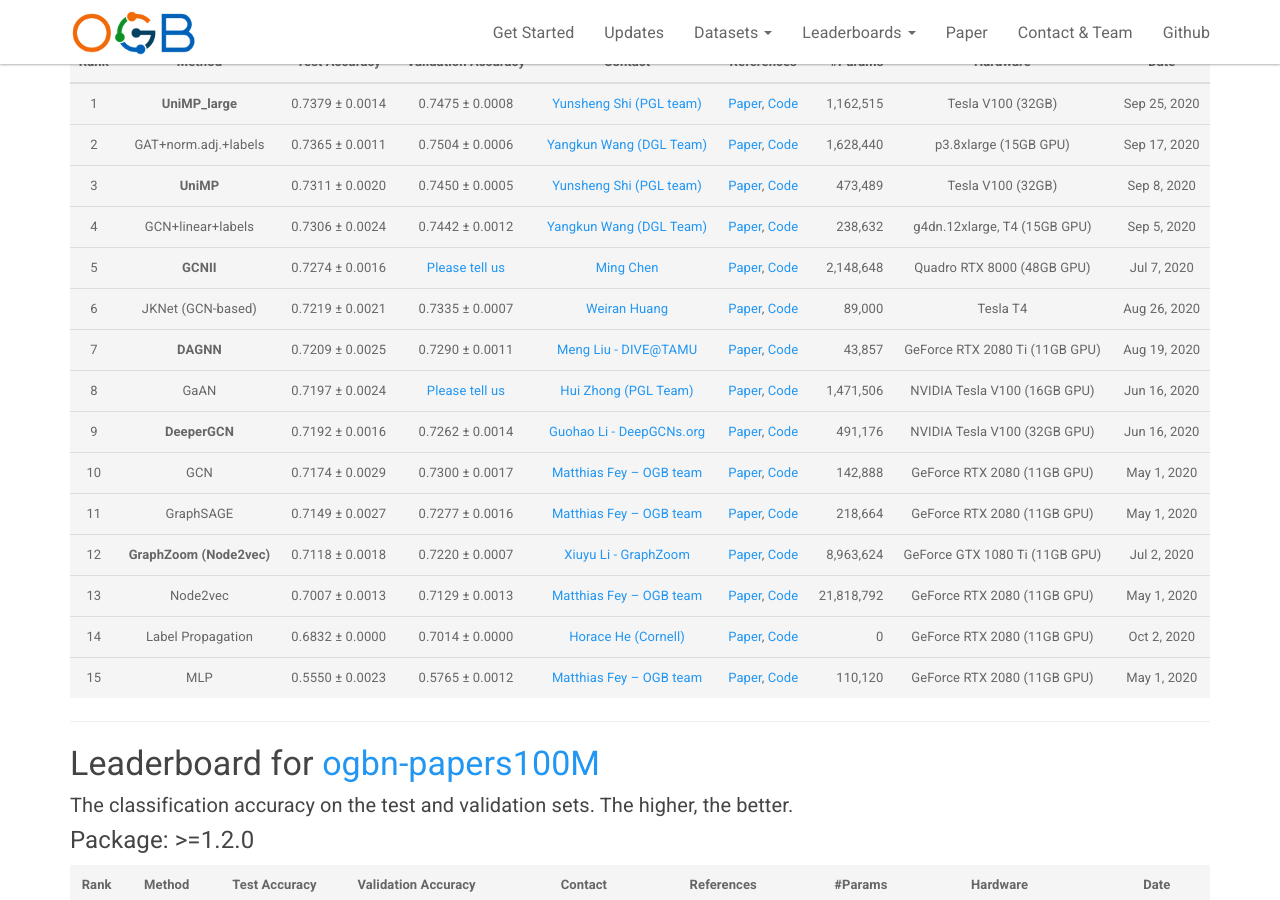
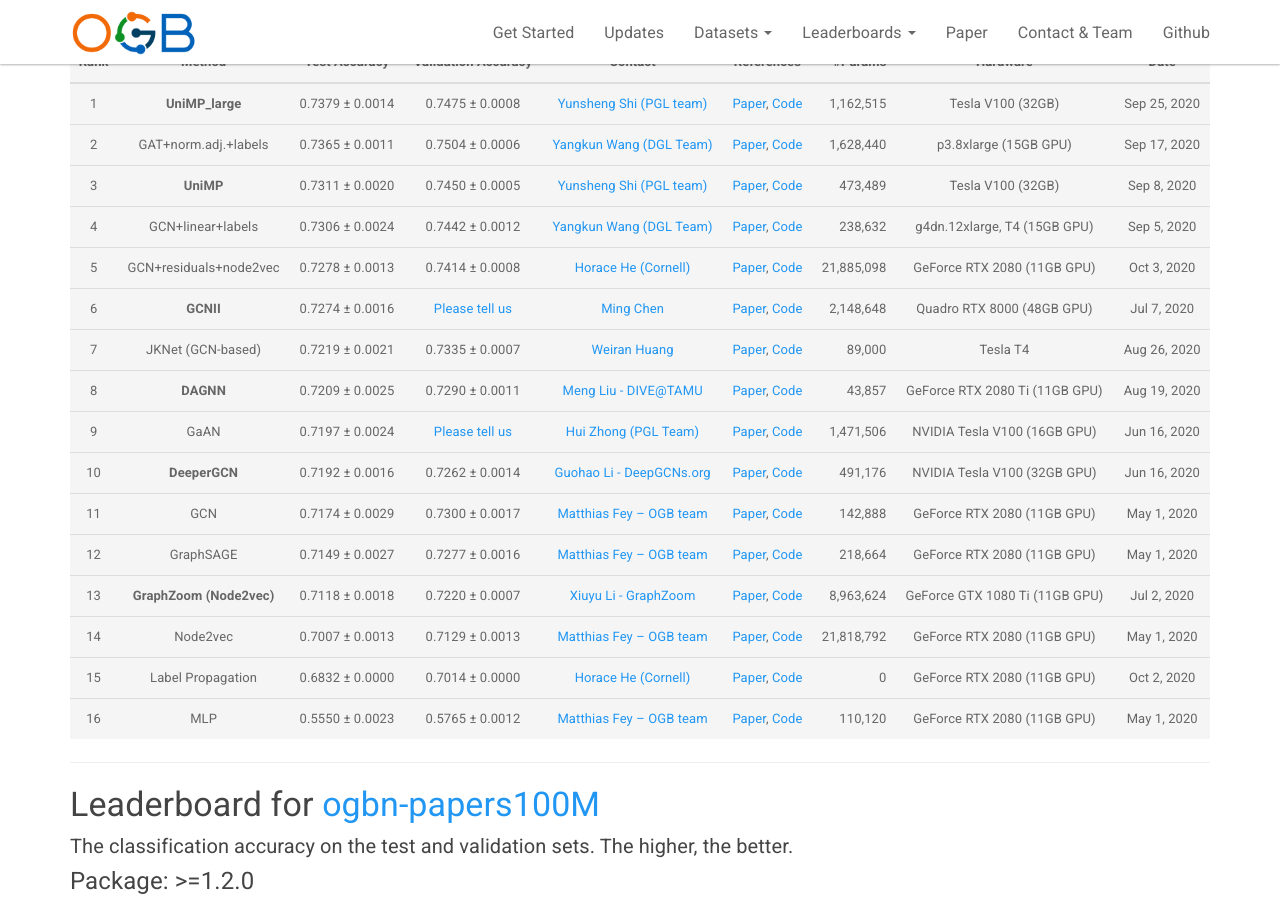
Before and after one commit to snap-stanford/ogb-web, a Jekyll site: the page built from _docs/leaderboard/leader_nodeprop.md, in a window 1280 px wide and 900 px high, scrolled down 1936 px. Built offline with Jekyll 4.4.1, drawn with Linux system fonts in a browser that asks for light colours.

Commit message:
updateleaderboard

```diff
--- a/_docs/leaderboard/leader_nodeprop.md
+++ b/_docs/leaderboard/leader_nodeprop.md
@@ -80,17 +80,18 @@ The **bold** method name indicates that the implementation is **official** (by t
 |  2  |  GAT+norm.adj.+labels  | 0.7365 ± 0.0011   | 0.7504 ± 0.0006 | [Yangkun Wang (DGL Team)](mailto:wyangkun@amazon.com) | [Paper](https://arxiv.org/abs/1710.10903), [Code](https://github.com/dmlc/dgl/tree/master/examples/pytorch/ogb/ogbn-arxiv) | 1,628,440 | p3.8xlarge (15GB GPU) | Sep 17, 2020 |
 |  3  |  **UniMP**  | 0.7311 ± 0.0020   | 0.7450 ± 0.0005 |[Yunsheng Shi (PGL team)](mailto:shiyunsheng01@baidu.com) | [Paper](https://arxiv.org/pdf/2009.03509.pdf), [Code](https://github.com/PaddlePaddle/PGL/tree/main/ogb_examples/nodeproppred/unimp) | 473,489 | Tesla V100 (32GB) | Sep 8, 2020 |
 |  4  |  GCN+linear+labels  | 0.7306 ± 0.0024   | 0.7442 ± 0.0012 | [Yangkun Wang (DGL Team)](mailto:wyangkun@amazon.com) | [Paper](https://arxiv.org/abs/1609.02907), [Code](https://github.com/dmlc/dgl/tree/master/examples/pytorch/ogb/ogbn-arxiv) | 238,632 | g4dn.12xlarge, T4 (15GB GPU) | Sep 5, 2020 |
-|  5  |  **GCNII**  | 0.7274 ± 0.0016   | [Please tell us](mailto:ogb@cs.stanford.edu) |[Ming Chen](mailto:chennnming@outlook.com) | [Paper](https://arxiv.org/abs/2007.02133), [Code](https://github.com/chennnM/GCNII/tree/master/PyG/ogbn-arxiv) | 2,148,648 | Quadro RTX 8000 (48GB GPU) | Jul 7, 2020 |
-|  6  |  JKNet (GCN-based)  | 0.7219 ± 0.0021   | 0.7335 ± 0.0007 | [Weiran Huang](mailto:huangweiran1998@outlook.com) | [Paper](https://arxiv.org/pdf/1806.03536.pdf), [Code](https://github.com/EtoDemerzel0427/ogbn-arxiv-baselines/blob/master/JKNet.py) | 89,000 | Tesla T4 | Aug 26, 2020 |
-|  7  |  **DAGNN**  | 0.7209 ± 0.0025   | 0.7290 ± 0.0011 |[Meng Liu - DIVE@TAMU](mailto:mengliu@tamu.edu) | [Paper](https://arxiv.org/abs/2007.09296), [Code](https://github.com/mengliu1998/DeeperGNN) | 43,857 | GeForce RTX 2080 Ti (11GB GPU) | Aug 19, 2020 |
-|  8  |  GaAN  | 0.7197 ± 0.0024   | [Please tell us](mailto:ogb@cs.stanford.edu) | [Hui Zhong (PGL Team)](mailto:zhonghui03@baidu.com) | [Paper](https://arxiv.org/abs/1803.07294), [Code](https://github.com/PaddlePaddle/PGL/tree/master/ogb_examples/nodeproppred/ogbn-arxiv) | 1,471,506 | NVIDIA Tesla V100 (16GB GPU) | Jun 16, 2020 |
-|  9  |  **DeeperGCN**  | 0.7192 ± 0.0016   | 0.7262 ± 0.0014 |[Guohao Li - DeepGCNs.org](mailto:guohao.li@kaust.edu.sa) | [Paper](https://arxiv.org/abs/2006.07739), [Code](https://github.com/lightaime/deep_gcns_torch/tree/master/examples/ogb) | 491,176 | NVIDIA Tesla V100 (32GB GPU) | Jun 16, 2020 |
-|  10  |  GCN  | 0.7174 ± 0.0029   | 0.7300 ± 0.0017 | [Matthias Fey -- OGB team](mailto:matthias.fey@tu-dortmund.de) | [Paper](https://arxiv.org/abs/1609.02907), [Code](https://github.com/snap-stanford/ogb/tree/master/examples/nodeproppred/arxiv) | 142,888 | GeForce RTX 2080 (11GB GPU) | May 1, 2020 |
-|  11  |  GraphSAGE  | 0.7149 ± 0.0027   | 0.7277 ± 0.0016 | [Matthias Fey -- OGB team](mailto:matthias.fey@tu-dortmund.de) | [Paper](https://arxiv.org/abs/1706.02216), [Code](https://github.com/snap-stanford/ogb/tree/master/examples/nodeproppred/arxiv) | 218,664 | GeForce RTX 2080 (11GB GPU) | May 1, 2020 |
-|  12  |  **GraphZoom (Node2vec)**  | 0.7118 ± 0.0018   | 0.7220 ± 0.0007 |[Xiuyu Li - GraphZoom](mailto:xl289@cornell.edu) | [Paper](https://openreview.net/forum?id=r1lGO0EKDH), [Code](https://github.com/cornell-zhang/GraphZoom/tree/master/ogb/ogbn-arxiv) | 8,963,624 | GeForce GTX 1080 Ti (11GB GPU) | Jul 2, 2020 |
-|  13  |  Node2vec  | 0.7007 ± 0.0013   | 0.7129 ± 0.0013 | [Matthias Fey -- OGB team](mailto:matthias.fey@tu-dortmund.de) | [Paper](https://arxiv.org/abs/1607.00653), [Code](https://github.com/snap-stanford/ogb/tree/master/examples/nodeproppred/arxiv) | 21,818,792 | GeForce RTX 2080 (11GB GPU) | May 1, 2020 |
-|  14  |  Label Propagation  | 0.6832 ± 0.0000   | 0.7014 ± 0.0000 | [Horace He (Cornell)](mailto:hh498@cornell.edu) | [Paper](http://pages.cs.wisc.edu/~jerryzhu/pub/ssl_survey.pdf), [Code](https://github.com/Chillee/CorrectAndSmoothOGB) | 0 | GeForce RTX 2080 (11GB GPU) | Oct 2, 2020 |
-|  15  |  MLP  | 0.5550 ± 0.0023   | 0.5765 ± 0.0012 | [Matthias Fey -- OGB team](mailto:matthias.fey@tu-dortmund.de) | [Paper](https://arxiv.org/abs/2005.00687), [Code](https://github.com/snap-stanford/ogb/tree/master/examples/nodeproppred/arxiv) | 110,120 | GeForce RTX 2080 (11GB GPU) | May 1, 2020 |
+|  5  |  GCN+residuals+node2vec  | 0.7278 ± 0.0013   | 0.7414 ± 0.0008 | [Horace He (Cornell)](mailto:hh498@cornell.edu) | [Paper](https://arxiv.org/abs/1609.02907), [Code](https://github.com/Chillee/ogb_baselines) | 21,885,098 | GeForce RTX 2080 (11GB GPU) | Oct 3, 2020 |
+|  6  |  **GCNII**  | 0.7274 ± 0.0016   | [Please tell us](mailto:ogb@cs.stanford.edu) |[Ming Chen](mailto:chennnming@outlook.com) | [Paper](https://arxiv.org/abs/2007.02133), [Code](https://github.com/chennnM/GCNII/tree/master/PyG/ogbn-arxiv) | 2,148,648 | Quadro RTX 8000 (48GB GPU) | Jul 7, 2020 |
+|  7  |  JKNet (GCN-based)  | 0.7219 ± 0.0021   | 0.7335 ± 0.0007 | [Weiran Huang](mailto:huangweiran1998@outlook.com) | [Paper](https://arxiv.org/pdf/1806.03536.pdf), [Code](https://github.com/EtoDemerzel0427/ogbn-arxiv-baselines/blob/master/JKNet.py) | 89,000 | Tesla T4 | Aug 26, 2020 |
+|  8  |  **DAGNN**  | 0.7209 ± 0.0025   | 0.7290 ± 0.0011 |[Meng Liu - DIVE@TAMU](mailto:mengliu@tamu.edu) | [Paper](https://arxiv.org/abs/2007.09296), [Code](https://github.com/mengliu1998/DeeperGNN) | 43,857 | GeForce RTX 2080 Ti (11GB GPU) | Aug 19, 2020 |
+|  9  |  GaAN  | 0.7197 ± 0.0024   | [Please tell us](mailto:ogb@cs.stanford.edu) | [Hui Zhong (PGL Team)](mailto:zhonghui03@baidu.com) | [Paper](https://arxiv.org/abs/1803.07294), [Code](https://github.com/PaddlePaddle/PGL/tree/master/ogb_examples/nodeproppred/ogbn-arxiv) | 1,471,506 | NVIDIA Tesla V100 (16GB GPU) | Jun 16, 2020 |
+|  10  |  **DeeperGCN**  | 0.7192 ± 0.0016   | 0.7262 ± 0.0014 |[Guohao Li - DeepGCNs.org](mailto:guohao.li@kaust.edu.sa) | [Paper](https://arxiv.org/abs/2006.07739), [Code](https://github.com/lightaime/deep_gcns_torch/tree/master/examples/ogb) | 491,176 | NVIDIA Tesla V100 (32GB GPU) | Jun 16, 2020 |
+|  11  |  GCN  | 0.7174 ± 0.0029   | 0.7300 ± 0.0017 | [Matthias Fey -- OGB team](mailto:matthias.fey@tu-dortmund.de) | [Paper](https://arxiv.org/abs/1609.02907), [Code](https://github.com/snap-stanford/ogb/tree/master/examples/nodeproppred/arxiv) | 142,888 | GeForce RTX 2080 (11GB GPU) | May 1, 2020 |
+|  12  |  GraphSAGE  | 0.7149 ± 0.0027   | 0.7277 ± 0.0016 | [Matthias Fey -- OGB team](mailto:matthias.fey@tu-dortmund.de) | [Paper](https://arxiv.org/abs/1706.02216), [Code](https://github.com/snap-stanford/ogb/tree/master/examples/nodeproppred/arxiv) | 218,664 | GeForce RTX 2080 (11GB GPU) | May 1, 2020 |
+|  13  |  **GraphZoom (Node2vec)**  | 0.7118 ± 0.0018   | 0.7220 ± 0.0007 |[Xiuyu Li - GraphZoom](mailto:xl289@cornell.edu) | [Paper](https://openreview.net/forum?id=r1lGO0EKDH), [Code](https://github.com/cornell-zhang/GraphZoom/tree/master/ogb/ogbn-arxiv) | 8,963,624 | GeForce GTX 1080 Ti (11GB GPU) | Jul 2, 2020 |
+|  14  |  Node2vec  | 0.7007 ± 0.0013   | 0.7129 ± 0.0013 | [Matthias Fey -- OGB team](mailto:matthias.fey@tu-dortmund.de) | [Paper](https://arxiv.org/abs/1607.00653), [Code](https://github.com/snap-stanford/ogb/tree/master/examples/nodeproppred/arxiv) | 21,818,792 | GeForce RTX 2080 (11GB GPU) | May 1, 2020 |
+|  15  |  Label Propagation  | 0.6832 ± 0.0000   | 0.7014 ± 0.0000 | [Horace He (Cornell)](mailto:hh498@cornell.edu) | [Paper](http://pages.cs.wisc.edu/~jerryzhu/pub/ssl_survey.pdf), [Code](https://github.com/Chillee/CorrectAndSmoothOGB) | 0 | GeForce RTX 2080 (11GB GPU) | Oct 2, 2020 |
+|  16  |  MLP  | 0.5550 ± 0.0023   | 0.5765 ± 0.0012 | [Matthias Fey -- OGB team](mailto:matthias.fey@tu-dortmund.de) | [Paper](https://arxiv.org/abs/2005.00687), [Code](https://github.com/snap-stanford/ogb/tree/master/examples/nodeproppred/arxiv) | 110,120 | GeForce RTX 2080 (11GB GPU) | May 1, 2020 |
 
 
 
```
